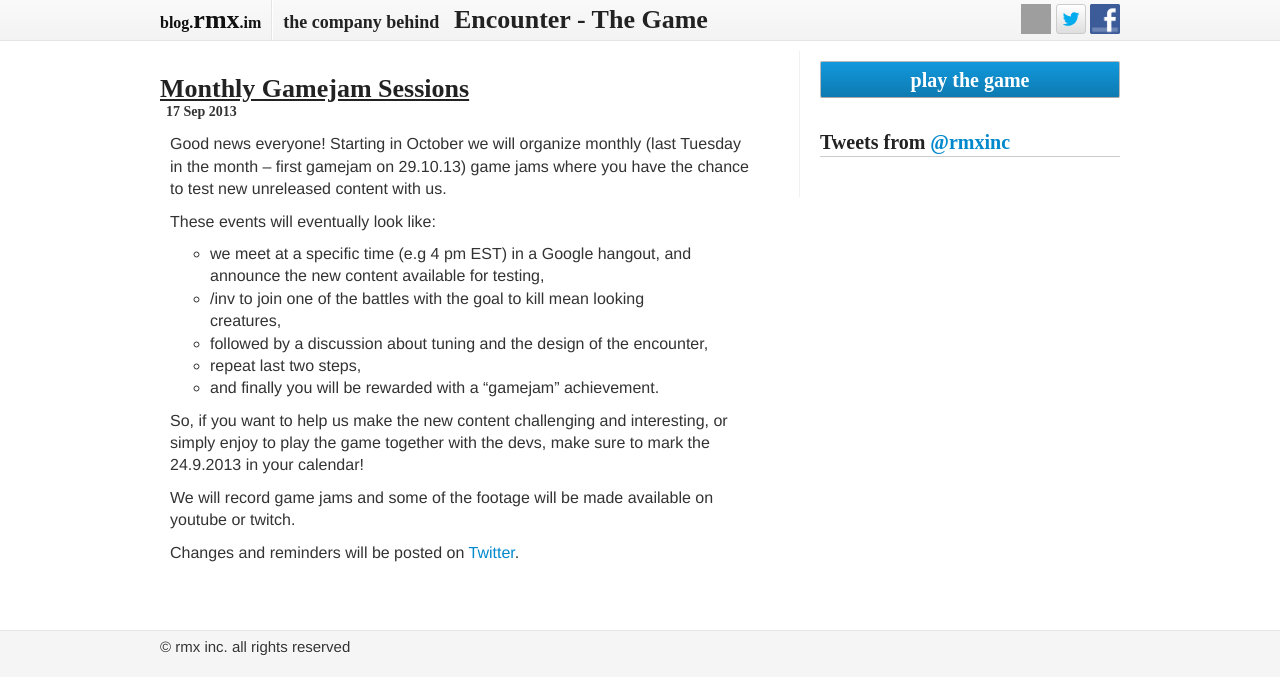
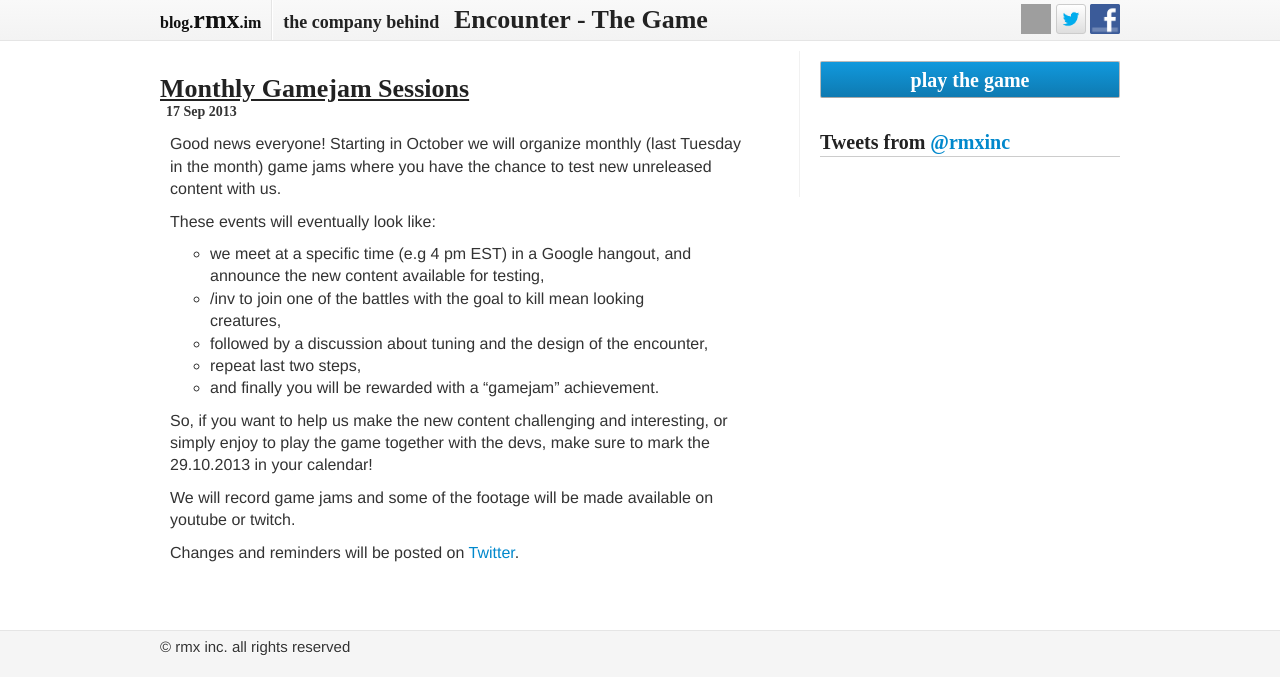
Before and after one commit to rmx/blog.rmx.im, a Jekyll site: the page built from _posts/2013-09-17-game-testing-sessions.md, in a window 1280 px wide. Shown: the top 695 px of the page. Built offline with Jekyll 4.4.1, drawn with Linux system fonts in a browser that asks for light colours; Markdown is read by kramdown in place of the engine named in the settings; comment, search, counter and statistics services are not loaded; grey boxes are pictures that could not be loaded.

Commit message:
fix date

```diff
--- a/_posts/2013-09-17-game-testing-sessions.md
+++ b/_posts/2013-09-17-game-testing-sessions.md
@@ -3,8 +3,8 @@
 title: "Monthly Gamejam Sessions"
 ---
 Good news everyone! Starting in October we will organize monthly (last
-Tuesday in the month -- first gamejam on 29.10.13) game jams where you have
-the chance to test new unreleased content with us.
+Tuesday in the month) game jams where you have the chance to test new
+unreleased content with us.
 
 These events will eventually look like:
 
@@ -17,7 +17,7 @@
 
 So, if you want to help us make the new content challenging and interesting,
 or simply enjoy to play the game together with the devs, make sure to mark
-the 24.9.2013 in your calendar!
+the 29.10.2013 in your calendar!
 
 We will record game jams and some of the footage will be made available on
 youtube or twitch.
```
